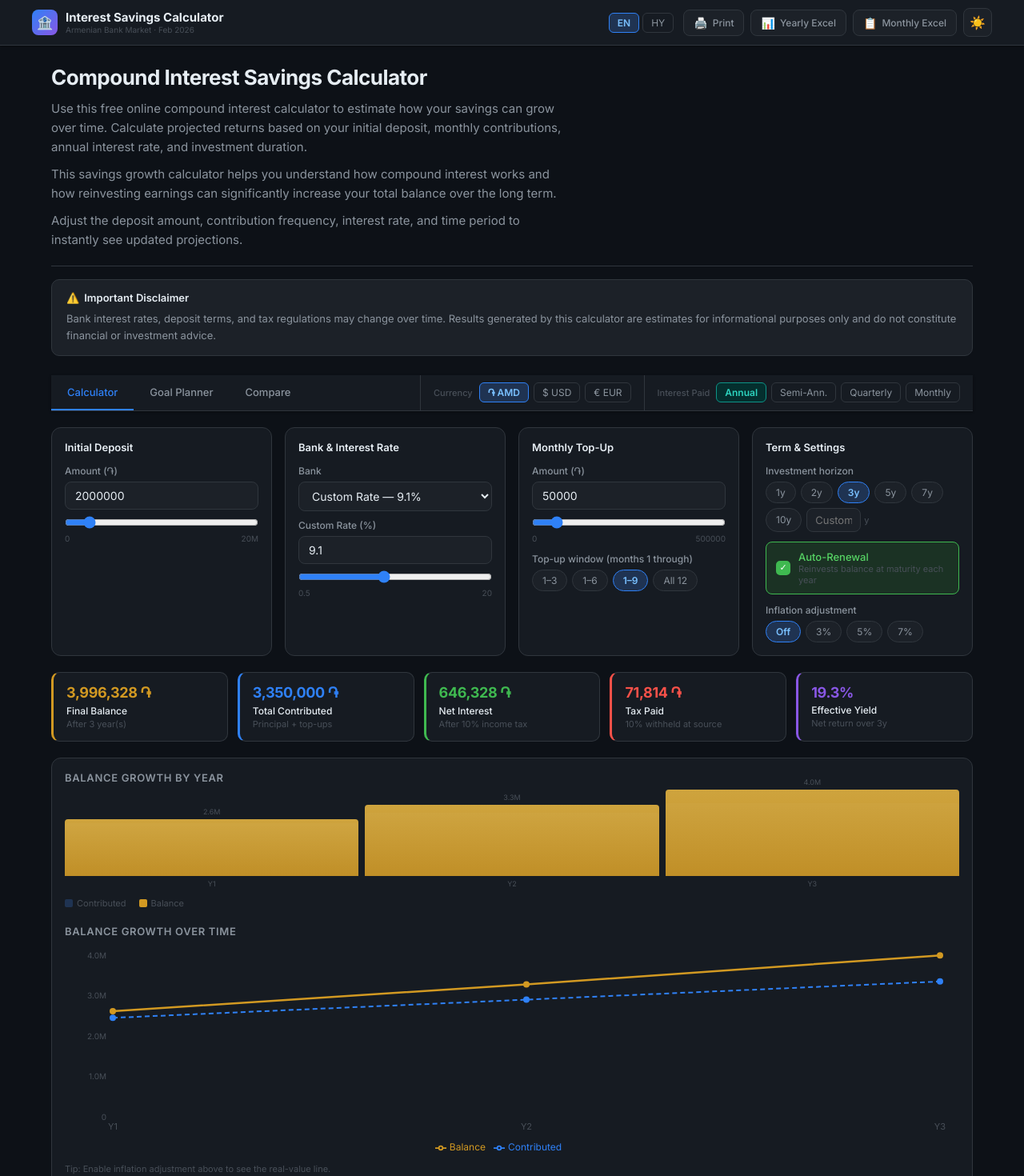
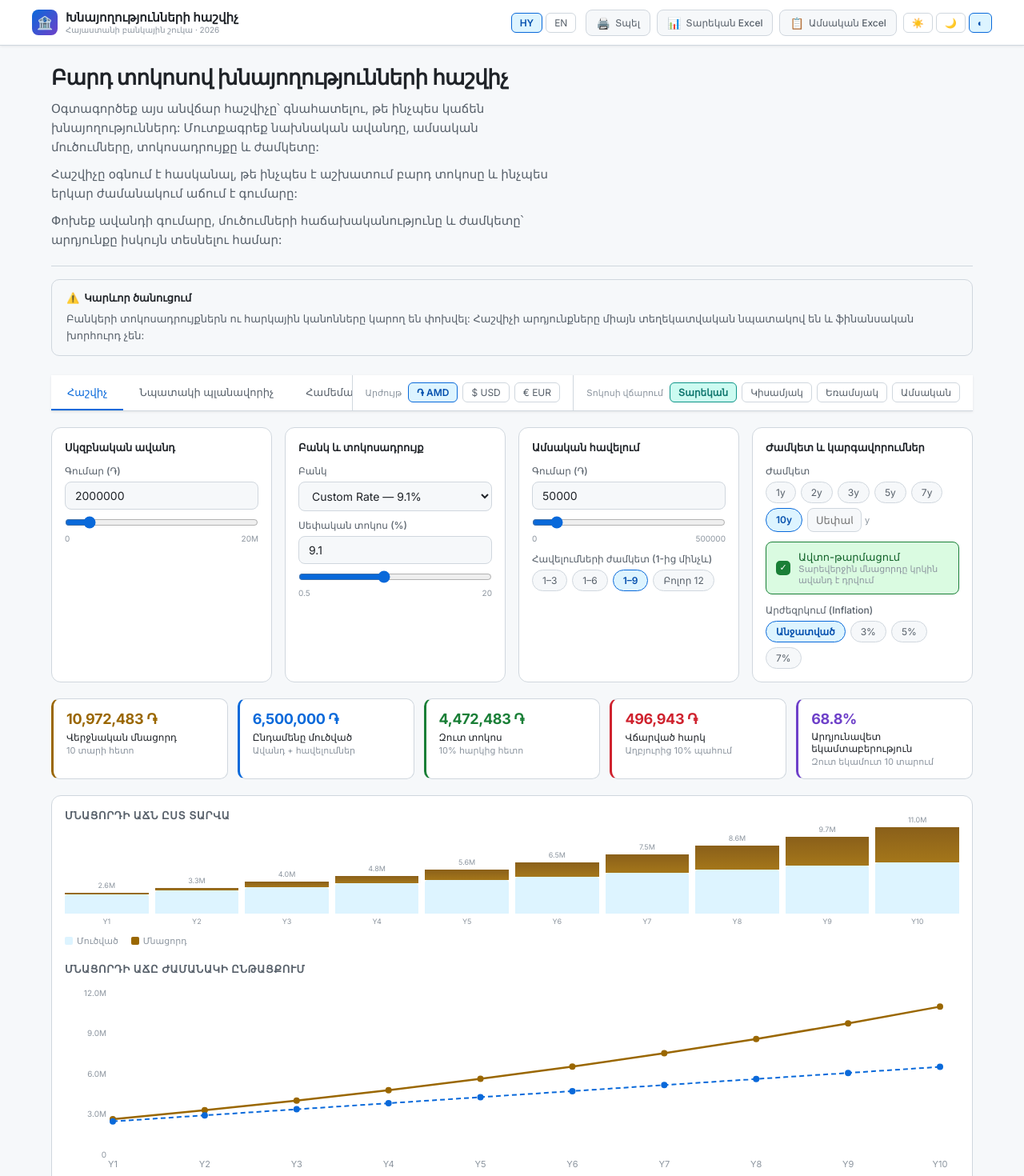
Before and after one commit to NikoNar/deposit-calc, a Next.js app: page / in a window 1280 px wide. Shown: the top 1470 px of the page at 80% size. Built offline with nearby package versions, Linux system fonts and the light colour scheme.

Commit message:
language switch change to use router, set HY as default, small improvments

```diff
--- a/app/CalculatorTabCharts.jsx
+++ b/app/CalculatorTabCharts.jsx
@@ -119,7 +119,7 @@ export default function CalculatorTabCharts({
             <XAxis dataKey="name" tick={{ fontSize: 11, fill: T.textMuted }} axisLine={false} tickLine={false} />
             <YAxis tick={{ fontSize: 10, fill: T.textMuted }} tickFormatter={fmtShort} axisLine={false} tickLine={false} />
             <Tooltip
-              formatter={(v, n) => [fmt(v, sym), n === "netInterest" ? t("pie_net_interest") : t("pie_tax_paid")]}
+              formatter={(v, n, { dataKey }) => [fmt(v, sym), dataKey === "netInterest" ? t("pie_net_interest") : t("pie_tax_paid")]}
               contentStyle={tooltipStyle}
             />
             <Legend wrapperStyle={{ fontSize: 12 }} />
--- a/app/ClientApp.jsx
+++ b/app/ClientApp.jsx
@@ -1,6 +1,7 @@
 "use client";
 
 import { useState, useMemo, useEffect, useRef } from "react";
+import { usePathname, useRouter } from "next/navigation";
 import dynamic from "next/dynamic";
 import * as XLSX from "xlsx";
 
@@ -65,6 +66,7 @@ const TRANSLATIONS = {
     btn_monthly_excel: "Monthly Excel",
     btn_light_mode: "Light mode",
     btn_dark_mode: "Dark mode",
+    btn_system_mode: "System",
     aria_open_menu: "Open menu",
     tab_calculator: "Calculator",
     tab_goal_planner: "Goal Planner",
@@ -188,13 +190,14 @@ const TRANSLATIONS = {
     scenario_b: "Scenario B",
   },
   hy: {
-    header_title: "Տոկոսով խնայողությունների հաշվիչ",
-    header_subtitle: "Հայաստանի բանկային շուկա · 2026 փետրվար",
+    header_title: "Խնայողությունների հաշվիչ",
+    header_subtitle: "Հայաստանի բանկային շուկա · 2026",
     btn_print: "Տպել",
     btn_yearly_excel: "Տարեկան Excel",
     btn_monthly_excel: "Ամսական Excel",
     btn_light_mode: "Բաց ռեժիմ",
     btn_dark_mode: "Մութ ռեժիմ",
+    btn_system_mode: "Համակարգ",
     aria_open_menu: "Բացել մենյու",
     tab_calculator: "Հաշվիչ",
     tab_goal_planner: "Նպատակի պլանավորիչ",
@@ -523,13 +526,15 @@ function calcGoalPrincipal({ target, rate, monthlyAdd, addMonths, years, taxRate
   return Math.ceil(hi);
 }
 
-// ── Formatters ────────────────────────────────────────────────────────────────
+// ── Formatters (deterministic to avoid SSR/client hydration mismatch) ───────────
+const formatInteger = (n) => Math.abs(Math.round(n)).toString().replace(/\B(?=(\d{3})+(?!\d))/g, ",");
 const fmt = (n, sym = "֏") => {
-  const abs = Math.round(Math.abs(n)), sign = n < 0 ? "−" : "";
-  if (sym === "֏") return sign + new Intl.NumberFormat("hy-AM", { maximumFractionDigits: 0 }).format(abs) + " ֏";
-  if (sym === "$")  return sign + "$" + new Intl.NumberFormat("en-US", { maximumFractionDigits: 0 }).format(abs);
-  if (sym === "€")  return sign + "€" + new Intl.NumberFormat("de-DE", { maximumFractionDigits: 0 }).format(abs);
-  return sign + abs.toLocaleString();
+  const sign = n < 0 ? "−" : "";
+  const raw = formatInteger(n);
+  if (sym === "֏") return sign + raw + " ֏";
+  if (sym === "$") return sign + "$" + raw;
+  if (sym === "€") return sign + raw + " €";
+  return sign + raw;
 };
 const fmtShort = n => {
   if (Math.abs(n) >= 1000000) return (n / 1000000).toFixed(1) + "M";
@@ -571,11 +576,45 @@ async function downloadExcel(type, result, rate, years, principal, monthlyAdd, a
 // ══════════════════════════════════════════════════════════════════════════════
 // APP
 // ══════════════════════════════════════════════════════════════════════════════
+const THEME_STORAGE_KEY = "deposit-calc-theme";
+
 export default function ClientApp() {
-  const [dark, setDark]                   = useState(true);
+  const pathname = usePathname();
+  const router = useRouter();
+  const lang = pathname === "/en" ? "en" : "hy";
+
+  const [themeMode, setThemeMode] = useState("system");
+  const [systemDark, setSystemDark] = useState(true);
   const [mobileMenuOpen, setMobileMenuOpen] = useState(false);
-  const mobileMenuRef                     = useRef(null);
+  const mobileMenuRef = useRef(null);
+
+  const dark = themeMode === "system" ? systemDark : themeMode === "dark";
   const T = dark ? DARK : LIGHT;
+
+  useEffect(() => {
+    const stored = typeof window !== "undefined" ? localStorage.getItem(THEME_STORAGE_KEY) : null;
+    if (stored === "light" || stored === "dark" || stored === "system") setThemeMode(stored);
+  }, []);
+  useEffect(() => {
+    document.documentElement.lang = lang === "en" ? "en" : "hy";
+  }, [lang]);
+  useEffect(() => {
+    if (themeMode !== "system") return;
+    const mq = window.matchMedia("(prefers-color-scheme: dark)");
+    setSystemDark(mq.matches);
+    const fn = (e) => setSystemDark(e.matches);
+    mq.addEventListener("change", fn);
+    return () => mq.removeEventListener("change", fn);
+  }, [themeMode]);
+  const setTheme = (mode) => {
+    setThemeMode(mode);
+    if (typeof window !== "undefined") localStorage.setItem(THEME_STORAGE_KEY, mode);
+  };
+
+  const goToLang = (newLang) => {
+    if (newLang === "en") router.push("/en");
+    else router.push("/");
+  };
 
   // Close mobile menu on outside click or Escape
   useEffect(() => {
@@ -604,7 +643,7 @@ export default function ClientApp() {
   const [customRate, setCustomRate]       = useState(9.1);
   const [monthlyAdd, setMonthlyAdd]       = useState(50000);
   const [addMonths, setAddMonths]         = useState(9);
-  const [years, setYears]                 = useState(3);
+  const [years, setYears]                 = useState(10);
   const [customYearInput, setCustomYearInput] = useState("");
   const [autoRenew, setAutoRenew]         = useState(true);
   const [taxRate]                         = useState(10);
@@ -612,6 +651,8 @@ export default function ClientApp() {
   const [tableView, setTableView]         = useState("yearly");
   const [activeYear, setActiveYear]       = useState(1);
   const [withdrawMonth, setWithdrawMonth] = useState(18);
+  const [balanceGrowthHovered, setBalanceGrowthHovered] = useState(null);
+  const [balanceGrowthTooltipPos, setBalanceGrowthTooltipPos] = useState({ x: 0, y: 0 });
 
   // Goal Planner
   const [goalMode, setGoalMode]           = useState("time");
@@ -625,9 +666,6 @@ export default function ClientApp() {
     a: { principal: 2000000, rate: 9.1,  monthlyAdd: 50000, addMonths: 9, years: 5, paymentsPerYear: 1 },
     b: { principal: 2000000, rate: 10.5, monthlyAdd: 50000, addMonths: 9, years: 5, paymentsPerYear: 1 },
   });
-
-  // App language (English / Armenian) — used for full UI and FAQ
-  const [lang, setLang] = useState("en");
 
   const t = (key, params) => {
     let s = (TRANSLATIONS[lang] && TRANSLATIONS[lang][key]) || TRANSLATIONS.en[key] || key;
@@ -773,15 +811,17 @@ export default function ClientApp() {
           {/* Desktop: inline actions + language switch */}
           <div style={{ display: "flex", alignItems: "center", gap: 8 }} className="app-header-actions app-header-actions-inline">
             <div style={{ display: "flex", alignItems: "center", gap: 4, marginRight: 4 }}>
-              <SegBtn T={T} active={lang === "en"} onClick={() => setLang("en")} title="English">EN</SegBtn>
-              <SegBtn T={T} active={lang === "hy"} onClick={() => setLang("hy")} title="Հայերեն">HY</SegBtn>
+              <SegBtn T={T} active={lang === "hy"} onClick={() => goToLang("hy")} title="Հայերեն">HY</SegBtn>
+              <SegBtn T={T} active={lang === "en"} onClick={() => goToLang("en")} title="English">EN</SegBtn>
             </div>
             <ActionBtn T={T} icon="🖨️" label={t("btn_print")}         onClick={() => window.print()} />
             <ActionBtn T={T} icon="📊" label={t("btn_yearly_excel")}  onClick={() => downloadExcel("yearly",  result, rate, years, principal, monthlyAdd, addMonths, currency, paymentsPerYear, lang)} />
             <ActionBtn T={T} icon="📋" label={t("btn_monthly_excel")} onClick={() => downloadExcel("monthly", result, rate, years, principal, monthlyAdd, addMonths, currency, paymentsPerYear, lang)} />
-            <button className="app-header-theme-btn" onClick={() => setDark(d => !d)} style={{ width: 36, height: 36, borderRadius: 8, background: T.surfaceAlt, border: `1px solid ${T.border}`, cursor: "pointer", fontSize: 16, display: "flex", alignItems: "center", justifyContent: "center", flexShrink: 0 }} title={dark ? t("btn_light_mode") : t("btn_dark_mode")}>
-              {dark ? "☀️" : "🌙"}
-            </button>
+            <div style={{ display: "flex", alignItems: "center", gap: 4 }}>
+              <SegBtn T={T} active={themeMode === "light"} onClick={() => setTheme("light")} title={t("btn_light_mode")}>☀️</SegBtn>
+              <SegBtn T={T} active={themeMode === "dark"} onClick={() => setTheme("dark")} title={t("btn_dark_mode")}>🌙</SegBtn>
+              <SegBtn T={T} active={themeMode === "system"} onClick={() => setTheme("system")} title={t("btn_system_mode")}>◐</SegBtn>
+            </div>
           </div>
           {/* Mobile: overflow (kebab) menu */}
           <div ref={mobileMenuRef} className="app-header-actions-menu" style={{ position: "relative" }}>
@@ -816,8 +856,15 @@ export default function ClientApp() {
                   <span className="menu-item-icon">📋</span> {t("btn_monthly_excel")}
                 </button>
                 <div style={{ borderTop: `1px solid ${T.borderSub}`, margin: "4px 0" }} />
-                <button type="button" role="menuitem" className="mobile-menu-item" style={{ display: "flex", alignItems: "center", gap: 12, width: "100%", padding: "12px 16px", border: "none", background: "none", cursor: "pointer", fontFamily: "inherit", fontSize: 14, color: T.text, textAlign: "left" }} onClick={() => { setDark(d => !d); setMobileMenuOpen(false); }}>
-                  <span className="menu-item-icon">{dark ? "☀️" : "🌙"}</span> {dark ? t("btn_light_mode") : t("btn_dark_mode")}
+                <div style={{ padding: "8px 16px", fontSize: 12, fontWeight: 500, color: T.textMuted }}>{t("btn_system_mode")}</div>
+                <button type="button" role="menuitem" className="mobile-menu-item" style={{ display: "flex", alignItems: "center", gap: 12, width: "100%", padding: "12px 16px", border: "none", background: "none", cursor: "pointer", fontFamily: "inherit", fontSize: 14, color: T.text, textAlign: "left" }} onClick={() => { setTheme("light"); setMobileMenuOpen(false); }}>
+                  <span className="menu-item-icon">☀️</span> {t("btn_light_mode")}
+                </button>
+                <button type="button" role="menuitem" className="mobile-menu-item" style={{ display: "flex", alignItems: "center", gap: 12, width: "100%", padding: "12px 16px", border: "none", background: "none", cursor: "pointer", fontFamily: "inherit", fontSize: 14, color: T.text, textAlign: "left" }} onClick={() => { setTheme("dark"); setMobileMenuOpen(false); }}>
+                  <span className="menu-item-icon">🌙</span> {t("btn_dark_mode")}
+                </button>
+                <button type="button" role="menuitem" className="mobile-menu-item" style={{ display: "flex", alignItems: "center", gap: 12, width: "100%", padding: "12px 16px", border: "none", background: "none", cursor: "pointer", fontFamily: "inherit", fontSize: 14, color: T.text, textAlign: "left" }} onClick={() => { setTheme("system"); setMobileMenuOpen(false); }}>
+                  <span className="menu-item-icon">◐</span> {t("btn_system_mode")}
                 </button>
               </div>
             )}
@@ -966,25 +1013,65 @@ export default function ClientApp() {
           </div>
 
           {/* Mini bar chart */}
-          <div style={{ ...card, marginBottom: 16 }}>
+          <div style={{ ...card, marginBottom: 16, position: "relative" }}>
             <SectionTitle T={T}>{t("chart_balance_growth")}</SectionTitle>
-            <div style={{ display: "flex", gap: 8, alignItems: "flex-end", height: 120, padding: "8px 0 4px" }}>
+            <div
+              style={{ display: "flex", gap: 8, alignItems: "flex-end", height: 120, padding: "8px 0 4px" }}
+              onMouseLeave={() => setBalanceGrowthHovered(null)}
+            >
               {result.yearlyRows.map((r, i) => {
                 const barMax = Math.max(1, ...result.yearlyRows.map(x => x.balance));
                 const h  = Math.max(8, (r.balance / barMax) * 108);
                 const ch = Math.max(0, (r.totalContributed / barMax) * 108);
                 return (
-                  <div key={i} title={`${t("table_year")} ${r.year}: ${fmt(r.balance, sym)}`} style={{ flex: 1, display: "flex", flexDirection: "column", alignItems: "center", gap: 4, cursor: "default" }}>
+                  <div
+                    key={i}
+                    style={{ flex: 1, display: "flex", flexDirection: "column", alignItems: "center", gap: 4, cursor: "default" }}
+                    onMouseEnter={() => setBalanceGrowthHovered(i)}
+                    onMouseMove={(e) => setBalanceGrowthTooltipPos({ x: e.clientX, y: e.clientY })}
+                  >
                     <div style={{ fontSize: 9, color: T.textMuted, whiteSpace: "nowrap" }}>{fmtShort(r.balance)}</div>
                     <div style={{ width: "100%", position: "relative", height: h }}>
                       <div style={{ position: "absolute", bottom: 0, width: "100%", height: ch, background: dark ? "#1f3352" : "#ddf4ff", borderRadius: "4px 4px 0 0" }} />
-                      <div style={{ position: "absolute", bottom: 0, width: "100%", height: h, background: `linear-gradient(to top, ${T.yellow}, ${T.yellowText})`, borderRadius: "4px 4px 0 0", opacity: 0.9 }} />
+                      <div style={{ position: "absolute", bottom: ch, width: "100%", height: Math.max(0, h - ch), background: `linear-gradient(to top, ${T.yellow}, ${T.yellowText})`, borderRadius: ch > 0 ? "0" : "4px 4px 0 0", opacity: 0.9 }} />
                     </div>
                     <div style={{ fontSize: 9, color: T.textMuted }}>Y{r.year}</div>
                   </div>
                 );
               })}
             </div>
+            {balanceGrowthHovered !== null && result.yearlyRows[balanceGrowthHovered] && (
+              <div
+                role="tooltip"
+                style={{
+                  ...tooltipStyle,
+                  position: "fixed",
+                  left: balanceGrowthTooltipPos.x,
+                  top: balanceGrowthTooltipPos.y - 8,
+                  transform: "translate(-50%, -100%)",
+                  padding: "10px 14px",
+                  minWidth: 160,
+                  pointerEvents: "none",
+                  zIndex: 1000,
+                }}
+              >
+                <div style={{ fontSize: 12, fontWeight: 600, color: T.text, marginBottom: 8 }}>
+                  Y{result.yearlyRows[balanceGrowthHovered].year}
+                </div>
+                <div style={{ display: "flex", flexDirection: "column", gap: 4 }}>
+                  <div style={{ display: "flex", alignItems: "center", gap: 8 }}>
+                    <span style={{ width: 10, height: 10, borderRadius: 2, background: dark ? "#1f3352" : "#ddf4ff", flexShrink: 0 }} />
+                    <span style={{ color: T.textSub }}>{t("legend_contributed")}:</span>
+                    <span style={{ fontWeight: 600, color: T.text }}>{fmt(result.yearlyRows[balanceGrowthHovered].totalContributed, sym)}</span>
+                  </div>
+                  <div style={{ display: "flex", alignItems: "center", gap: 8 }}>
+                    <span style={{ width: 10, height: 10, borderRadius: 2, background: T.yellow, flexShrink: 0 }} />
+                    <span style={{ color: T.textSub }}>{t("legend_balance")}:</span>
+                    <span style={{ fontWeight: 600, color: T.text }}>{fmt(result.yearlyRows[balanceGrowthHovered].balance, sym)}</span>
+                  </div>
+                </div>
+              </div>
+            )}
             <div style={{ display: "flex", gap: 16, marginTop: 8 }}>
               <Legend2 T={T} color={dark ? "#1f3352" : "#ddf4ff"} label={t("legend_contributed")} />
               <Legend2 T={T} color={T.yellow} label={t("legend_balance")} />
@@ -1244,8 +1331,8 @@ export default function ClientApp() {
         </p>
         <div style={{ display: "flex", alignItems: "center", gap: 8, marginBottom: 20 }}>
           <span style={{ fontSize: 12, fontWeight: 500, color: T.textMuted }}>{t("faq_lang_label")}</span>
-          <SegBtn T={T} active={lang === "en"} onClick={() => setLang("en")} role="tab" aria-selected={lang === "en"}>{t("lang_english")}</SegBtn>
-          <SegBtn T={T} active={lang === "hy"} onClick={() => setLang("hy")} role="tab" aria-selected={lang === "hy"}>{t("lang_armenian")}</SegBtn>
+          <SegBtn T={T} active={lang === "hy"} onClick={() => goToLang("hy")} role="tab" aria-selected={lang === "hy"}>{t("lang_armenian")}</SegBtn>
+          <SegBtn T={T} active={lang === "en"} onClick={() => goToLang("en")} role="tab" aria-selected={lang === "en"}>{t("lang_english")}</SegBtn>
         </div>
         <div style={{ display: "flex", flexDirection: "column", gap: 8 }}>
           {FAQ_DATA.map((item) => (
--- a/app/CompareTabChart.jsx
+++ b/app/CompareTabChart.jsx
@@ -43,7 +43,7 @@ export default function CompareTabChart({ yearsA, yearsB, cmpResultA, cmpResultB
           <XAxis dataKey="name" tick={{ fontSize: 11, fill: T.textMuted }} axisLine={false} tickLine={false} />
           <YAxis tick={{ fontSize: 10, fill: T.textMuted }} tickFormatter={fmtShort} axisLine={false} tickLine={false} />
           <Tooltip
-            formatter={(v, n) => [fmt(v, sym), n === "A" ? t("scenario_a") : t("scenario_b")]}
+            formatter={(v, n, { dataKey }) => [fmt(v, sym), dataKey === "A" ? t("scenario_a") : t("scenario_b")]}
             contentStyle={tooltipStyle}
           />
           <Legend wrapperStyle={{ fontSize: 12, color: T.textSub }} />
--- /dev/null
+++ b/app/en/page.jsx
@@ -0,0 +1,5 @@
+import ClientApp from "../ClientApp";
+
+export default function EnPage() {
+  return <ClientApp />;
+}
--- a/package.json
+++ b/package.json
@@ -3,7 +3,7 @@
   "version": "1.0.0",
   "private": true,
   "scripts": {
-    "dev": "next dev",
+    "dev": "next dev -p 3002",
     "build": "next build",
     "start": "next start"
   },
```
